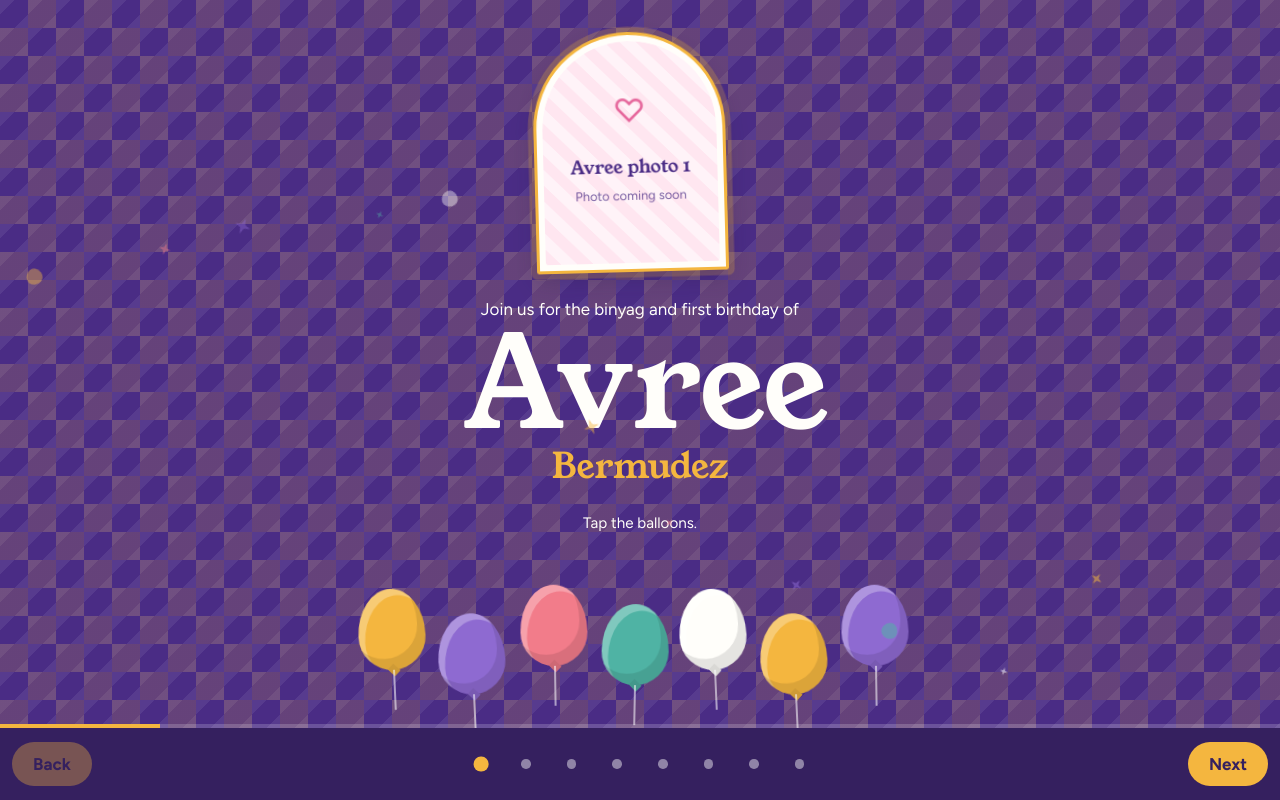
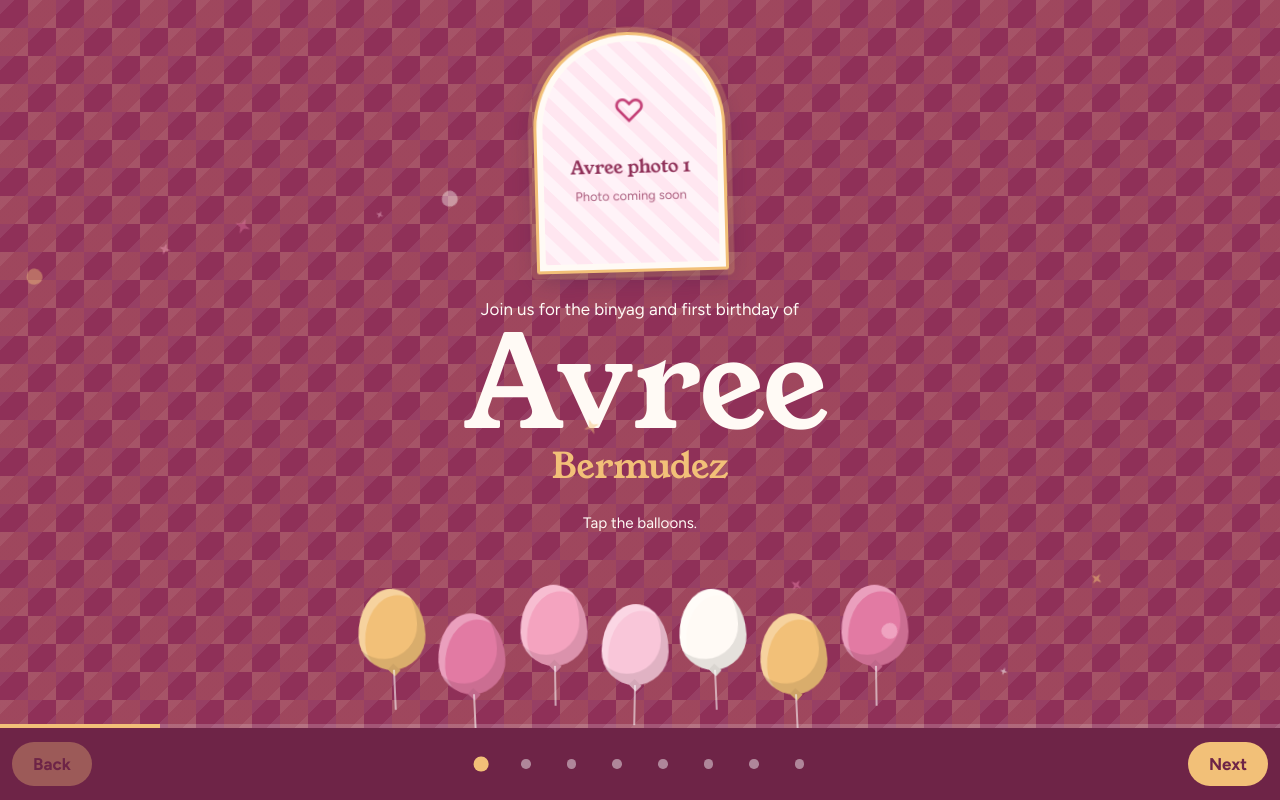
Before and after one commit to BermudezJimmel/avree-invitation, a plain HTML site: page index.html in a window 1280 px wide. Both pictures are taken after a click on the button "Open the invitation". Drawn offline with Linux system fonts and the light colour scheme.

Commit message:
Pink theme: rose/blush/petal palette, AA contrast, new og-image

```diff
--- a/index.html
+++ b/index.html
@@ -5,7 +5,7 @@
 <meta name="viewport" content="width=device-width, initial-scale=1, viewport-fit=cover">
 <title>Avree's Christening and First Birthday</title>
 <meta name="description" content="You're invited to the christening and first birthday of Avree Bermudez.">
-<meta name="theme-color" content="#35205F">
+<meta name="theme-color" content="#6E2447">
 <!-- Placeholders: set og:url and the two image URLs to your real page address (see FILL-IN.md). Link previews need absolute URLs. -->
 <meta property="og:type" content="website">
 <meta property="og:title" content="Avree's Christening and First Birthday">
@@ -24,14 +24,14 @@
 <link href="https://fonts.googleapis.com/css2?family=Figtree:wght@400;500;700&family=Young+Serif&display=swap" rel="stylesheet">
 <style>
   :root {
-    --ube: #4A2C85;
-    --ube-deep: #35205F;
-    --ube-mist: #EDE6F8;
-    --mango: #F4B63F;
-    --pink: #F27C8A;
-    --dahon: #2E6B52;
-    --white: #FFFEFA;
-    --ink: #2A1B47;
+    --ube: #8F3058;
+    --ube-deep: #6E2447;
+    --ube-mist: #FDEAF1;
+    --mango: #F2C078;
+    --pink: #F4A3BF;
+    --dahon: #8A3B5C;
+    --white: #FFFAF5;
+    --ink: #3B1A2B;
     --nav-h: 4.5rem;
     --display: "Young Serif", Georgia, serif;
     --body: "Figtree", system-ui, -apple-system, "Segoe UI", sans-serif;
@@ -54,8 +54,8 @@
   .banig {
     background-color: var(--ube);
     background-image:
-      linear-gradient(45deg, rgba(244,182,63,.16) 25%, transparent 25%, transparent 75%, rgba(244,182,63,.16) 75%),
-      linear-gradient(45deg, rgba(244,182,63,.16) 25%, transparent 25%, transparent 75%, rgba(244,182,63,.16) 75%),
+      linear-gradient(45deg, rgba(242,192,120,.16) 25%, transparent 25%, transparent 75%, rgba(242,192,120,.16) 75%),
+      linear-gradient(45deg, rgba(242,192,120,.16) 25%, transparent 25%, transparent 75%, rgba(242,192,120,.16) 75%),
       linear-gradient(-45deg, rgba(255,255,255,.07) 25%, transparent 25%, transparent 75%, rgba(255,255,255,.07) 75%);
     background-size: 56px 56px, 56px 56px, 28px 28px;
     background-position: 0 0, 28px 28px, 0 0;
@@ -67,7 +67,7 @@
     font-weight: 700; line-height: 1.2; text-align: center; padding: .7rem 1.4rem; text-decoration: none;
     transition: transform .15s ease, background-color .15s ease;
   }
-  .btn:hover { background-color: #ffc85c; transform: translateY(-2px); }
+  .btn:hover { background-color: #F7CF8E; transform: translateY(-2px); }
   .btn:active { transform: translateY(0); }
   .btn.ghost { background: transparent; color: var(--ube); border: 2px solid var(--ube); }
   .btn.ghost:hover { background-color: var(--ube-mist); }
@@ -142,7 +142,7 @@
   .welcome .sky { translate: calc(var(--px, 0) * -14px) 0; transition: translate .3s ease-out; }
 
   /* Save the date: scratch card */
-  .scratch { position: relative; width: 100%; max-width: 24rem; height: 12rem; margin: 1.25rem 0 .5rem; border-radius: 1rem; overflow: hidden; background: var(--white); box-shadow: 0 .5rem 1.5rem rgba(53,32,95,.18); touch-action: none; }
+  .scratch { position: relative; width: 100%; max-width: 24rem; height: 12rem; margin: 1.25rem 0 .5rem; border-radius: 1rem; overflow: hidden; background: var(--white); box-shadow: 0 .5rem 1.5rem rgba(110,36,71,.18); touch-action: none; }
   .scratch-under { position: absolute; inset: 0; display: grid; place-content: center; text-align: center; padding: 1rem; }
   .sd-day { font-weight: 700; color: var(--dahon); }
   .sd-date { font-family: var(--display); font-size: clamp(2.2rem, 10vw, 3rem); line-height: 1.05; color: var(--ube); }
@@ -169,7 +169,7 @@
   .timeline { list-style: none; padding: 0; border-left: 2px solid var(--mango); margin-left: .5rem; }
   .timeline li { position: relative; padding: 0 0 1.25rem 1.5rem; display: grid; grid-template-columns: 5.5rem 1fr; gap: .75rem; }
   .timeline li::before { content: ""; position: absolute; left: -.55rem; top: .45rem; width: .9rem; height: .9rem; border-radius: 50%; background: var(--mango); }
-  .timeline li.now::before { box-shadow: 0 0 0 .35rem rgba(244,182,63,.35); }
+  .timeline li.now::before { box-shadow: 0 0 0 .35rem rgba(242,192,120,.35); }
   .timeline time { font-weight: 700; color: var(--mango); }
   .timeline li:last-child { padding-bottom: 0; }
   .now-tag { display: none; font-style: normal; font-weight: 700; color: var(--mango); font-size: .9rem; }
@@ -261,7 +261,7 @@
   .nav .btn { padding: .65rem 1.2rem; min-width: 5rem; }
   .nav .btn[disabled] { opacity: .35; pointer-events: none; }
   .nav .btn.nudge { animation: nudge 1.2s ease-in-out 3; }
-  @keyframes nudge { 0%, 100% { transform: none; box-shadow: 0 0 0 0 rgba(244,182,63,0); } 50% { transform: translateX(4px); box-shadow: 0 0 0 .5rem rgba(244,182,63,.25); } }
+  @keyframes nudge { 0%, 100% { transform: none; box-shadow: 0 0 0 0 rgba(242,192,120,0); } 50% { transform: translateX(4px); box-shadow: 0 0 0 .5rem rgba(242,192,120,.25); } }
   .dots { display: none; justify-content: center; gap: .1rem; }
   .count { text-align: center; font-weight: 700; font-size: .95rem; line-height: 1.3; font-variant-numeric: tabular-nums; }
   .dot { width: 2.75rem; height: 2.75rem; border: 0; background: transparent; display: grid; place-items: center; padding: 0; }
@@ -324,7 +324,7 @@
   .thank-card { margin-top: 1rem; padding: 1rem 1.25rem; border-radius: 1rem; background: var(--ube); color: var(--white); font-family: var(--display); font-size: 1.25rem; animation: rise .6s both; }
 
   /* Photo spots */
-  .spot { position: relative; width: clamp(9rem, 46vw, 14rem); aspect-ratio: 4 / 5; margin: 0 auto 1rem; padding: .4rem; border-radius: 1.4rem; background: var(--white); border: 3px solid var(--mango); box-shadow: 0 .5rem 1.4rem rgba(42,27,71,.25), 0 0 0 .35rem rgba(244,182,63,.25); rotate: -1.5deg; }
+  .spot { position: relative; width: clamp(9rem, 46vw, 14rem); aspect-ratio: 4 / 5; margin: 0 auto 1rem; padding: .4rem; border-radius: 1.4rem; background: var(--white); border: 3px solid var(--mango); box-shadow: 0 .5rem 1.4rem rgba(42,27,71,.25), 0 0 0 .35rem rgba(242,192,120,.25); rotate: -1.5deg; }
   .spot:nth-of-type(even) { rotate: 1.5deg; }
   .spot.photo { width: clamp(8rem, 34vw, 12rem); margin: 0 auto 1rem; border-radius: 999px 999px 1.4rem 1.4rem; overflow: hidden; }
   .spot-btn { display: block; position: relative; width: 100%; height: 100%; padding: 0; border: 0; border-radius: inherit; overflow: hidden; background: transparent; cursor: default; font: inherit; color: inherit; }
@@ -334,15 +334,15 @@
   .spot-btn.has img { animation: spotIn .9s cubic-bezier(.2,.7,.2,1) both; transition: transform .4s ease; }
   .spot-btn.has:hover img { transform: scale(1.05); }
   .spot-empty { position: absolute; inset: 0; display: grid; place-content: center; gap: .25rem; text-align: center; padding: .5rem; border-radius: inherit; color: var(--ube); background: repeating-linear-gradient(45deg, #FFE6F0 0 .7rem, #FFF3F8 .7rem 1.4rem); }
-  .spot-empty b { font-size: 2rem; font-weight: 400; color: #E5649A; }
+  .spot-empty b { font-size: 2rem; font-weight: 400; color: #C23B73; }
   .spot-empty span { font-family: var(--display); font-size: 1.15rem; }
   .spot-empty small { font-size: .8rem; opacity: .75; }
   .spot-empty b { animation: bob 3s ease-in-out infinite alternate; }
   @keyframes spotIn { from { opacity: 0; transform: scale(1.12); } to { opacity: 1; transform: none; } }
-  .lightbox { border: 0; padding: 1rem; background: rgba(20,12,38,.92); color: var(--white); max-width: 100vw; max-height: 100dvh; width: 100%; height: 100%; text-align: center; }
+  .lightbox { border: 0; padding: 1rem; background: rgba(59,18,38,.92); color: var(--white); max-width: 100vw; max-height: 100dvh; width: 100%; height: 100%; text-align: center; }
   .lightbox[open] { display: grid; grid-template-rows: 1fr auto auto; gap: .6rem; justify-items: center; animation: spotIn .3s both; }
   .lightbox img { max-width: 100%; max-height: 100%; min-height: 0; object-fit: contain; border-radius: .8rem; }
-  .lightbox::backdrop { background: rgba(20,12,38,.7); }
+  .lightbox::backdrop { background: rgba(59,18,38,.7); }
   @media (prefers-reduced-motion: reduce) {
     .spot { rotate: none; }
     .spot-btn.has img, .spot-btn.has:hover img, .spot-empty b, .lightbox[open] { animation: none; transition: none; transform: none; }
@@ -848,7 +848,7 @@ if (!reduceMotion) {
 }
 
 /* ---------- Balloons ---------- */
-const colors = ["#F4B63F", "#8E6AD1", "#F27C8A", "#4FB3A4", "#FFFEFA", "#F4B63F", "#8E6AD1"];
+const colors = ["#F2C078", "#E27AA3", "#F4A3BF", "#F9C6D9", "#FFFAF5", "#F2C078", "#E27AA3"];
 const hints = ["Nice pop!", "Keep going!", "Wheee!", "Almost there!", "Two more!", "One left!"];
 let popped = 0;
 const narrow = matchMedia("(max-width: 30rem)"); // zigzag two rows so balloons do not overlap
@@ -868,7 +868,7 @@ function makeBalloons() {
 }
 function pop(b, color) {
   const r = b.getBoundingClientRect();
-  burst(r.left + r.width / 2, r.top + r.height / 2, 28, [color, "#F4B63F", "#FFFEFA"]);
+  burst(r.left + r.width / 2, r.top + r.height / 2, 28, [color, "#F2C078", "#FFFAF5"]);
   b.classList.add("popped");
   buzz(10);
   popped++;
@@ -896,13 +896,13 @@ function initScratch() {
   sCtx.setTransform(dpr, 0, 0, dpr, 0, 0);
   sCtx.globalCompositeOperation = "source-over";
   const g = sCtx.createLinearGradient(0, 0, r.width, r.height);
-  g.addColorStop(0, "#F7C35C"); g.addColorStop(.5, "#F4B63F"); g.addColorStop(1, "#E3A12C");
+  g.addColorStop(0, "#F7CF8E"); g.addColorStop(.5, "#F2C078"); g.addColorStop(1, "#E0AA5C");
   sCtx.fillStyle = g; sCtx.fillRect(0, 0, r.width, r.height);
-  sCtx.fillStyle = "rgba(53,32,95,.10)";
+  sCtx.fillStyle = "rgba(110,36,71,.10)";
   for (let row = 0, y = 10; y < r.height; row++, y += 18) {
     for (let x = (row % 2) * 9 + 6; x < r.width; x += 18) { sCtx.beginPath(); sCtx.arc(x, y, 2.5, 0, Math.PI * 2); sCtx.fill(); }
   }
-  sCtx.fillStyle = "#35205F"; sCtx.textAlign = "center"; sCtx.textBaseline = "middle";
+  sCtx.fillStyle = "#6E2447"; sCtx.textAlign = "center"; sCtx.textBaseline = "middle";
   sCtx.font = "700 22px Figtree, system-ui, sans-serif";
   sCtx.fillText("Scratch here", r.width / 2, r.height / 2);
   sCtx.globalCompositeOperation = "destination-out";
@@ -1068,13 +1068,13 @@ $("#saveWish").addEventListener("click", () => {
   drawWall();
   out.textContent = "Salamat! Your wish is saved on this device. Send it to us from the last page.";
   const r = $("#saveWish").getBoundingClientRect();
-  burst(r.left + r.width / 2, r.top, 40, ["#F4B63F", "#F27C8A", "#FFFEFA"]);
+  burst(r.left + r.width / 2, r.top, 40, ["#F2C078", "#F4A3BF", "#FFFAF5"]);
   buzz(15);
 });
 
 /* ---------- Floating sparkles and balloons (decor only, hidden for reduced motion) ---------- */
 if (!reduceMotion) {
-  const amb = $("#ambient"), cols = ["#F4B63F", "#F27C8A", "#8E6AD1", "#4FB3A4", "#FFFEFA"];
+  const amb = $("#ambient"), cols = ["#F2C078", "#F4A3BF", "#E27AA3", "#F9C6D9", "#FFFAF5"];
   for (let i = 0; i < 12; i++) {
     const e = document.createElement("i");
     if (i % 4 === 0) e.className = "bl";
@@ -1235,7 +1235,7 @@ function fit() { cv.width = innerWidth * devicePixelRatio; cv.height = innerHeig
 addEventListener("resize", fit); fit();
 function burst(x, y, n, palette) {
   if (reduceMotion) n = Math.min(n, 8);
-  const cols = palette || ["#F4B63F", "#8E6AD1", "#F27C8A", "#4FB3A4", "#FFFEFA"];
+  const cols = palette || ["#F2C078", "#E27AA3", "#F4A3BF", "#F9C6D9", "#FFFAF5"];
   for (let i = 0; i < n; i++) {
     const a = Math.random() * Math.PI * 2, v = 3 + Math.random() * 7;
     parts.push({ x, y, vx: Math.cos(a) * v, vy: Math.sin(a) * v - 3, g: .18, s: 4 + Math.random() * 6, r: Math.random() * 6, vr: (Math.random() - .5) * .4, c: cols[i % cols.length], life: 90 + Math.random() * 40 });
```
Also changed, not shown: images/og-image.png, 2 other files.
